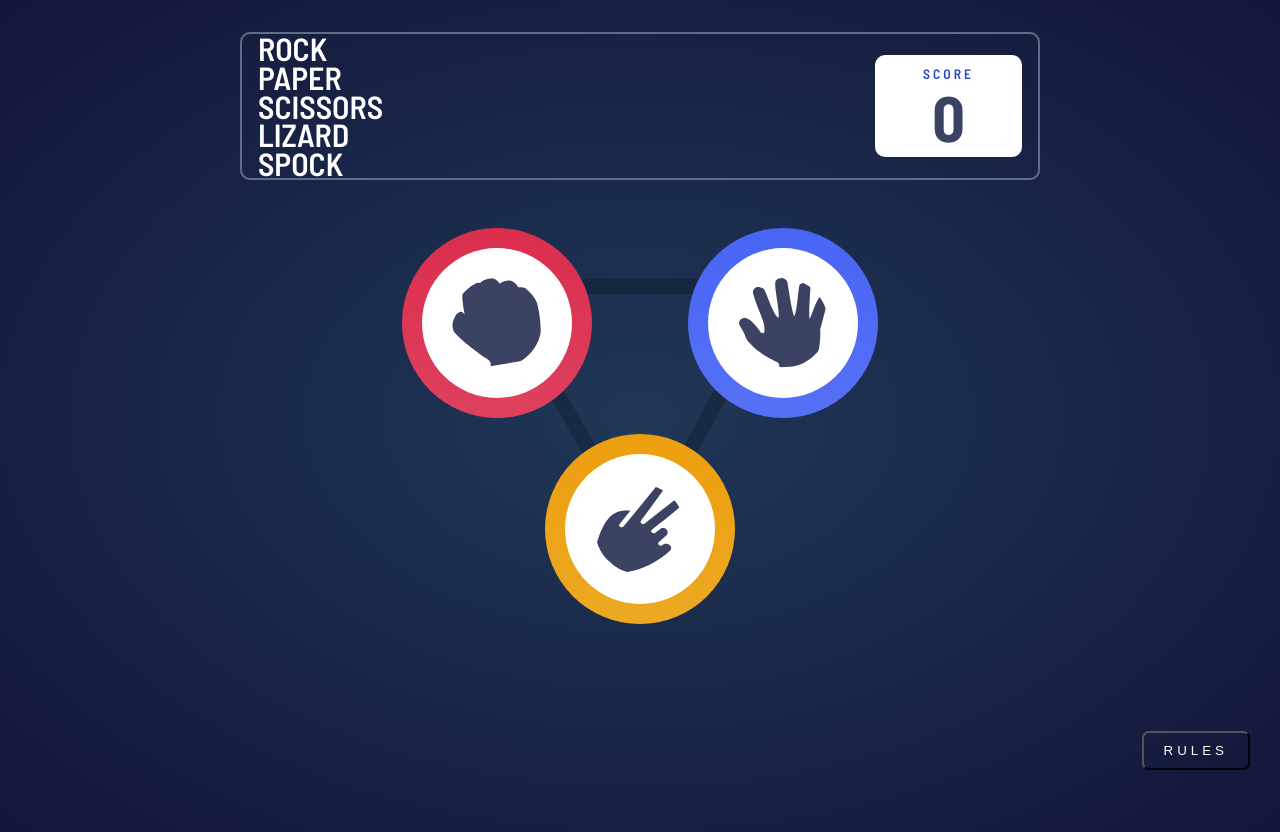
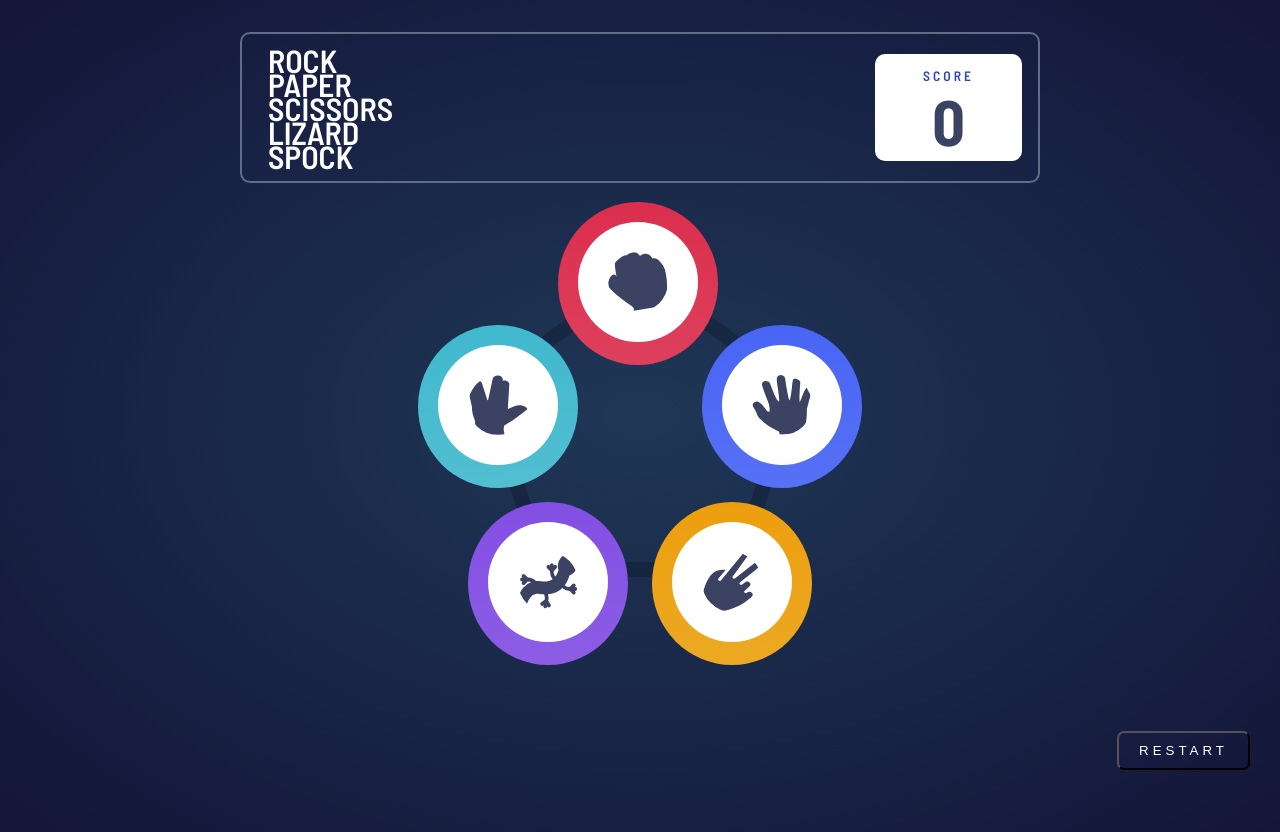
Before and after one commit to se4astien/rpsls-game-js, a plain HTML site: page index.html in a window 1280 px wide. Drawn offline with Linux system fonts and the light colour scheme.

Commit message:
add lizard and spock to the game

```diff
--- a/css/modal.css
+++ b/css/modal.css
@@ -41,6 +41,12 @@
   font-size: 3rem;
 }
 
+.modal-content span {
+  display: flex;
+  justify-content: center;
+  align-items: center;
+}
+
 .modal-content span img {
   width: 200px;
   height: 200px;
--- a/css/style.css
+++ b/css/style.css
@@ -25,11 +25,10 @@
 
 body {
   font-family: 'Barlow Semi Condensed', sans-serif;
-  line-height: 1.6;
   background-image: radial-gradient(var(--radial-gradient));
   background-repeat: no-repeat;
+  color: #fff;
   height: 100vh;
-  color: #fff;
 }
 
 .container {
@@ -42,7 +41,7 @@ body {
   border: 2px solid var(--header-outline);
   border-radius: 10px;
   margin: 2rem 0;
-  padding: 0 1rem;
+  padding: 0.5rem 1rem;
   display: flex;
   justify-content: space-between;
   align-items: center;
@@ -51,9 +50,10 @@ body {
 .header h1 {
   width: 10vw;
   text-align: left;
-  line-height: 0.9;
+  line-height: 0.75;
   text-transform: uppercase;
   font-weight: 600;
+  margin-left: 10px;
 }
 
 .header .score {
@@ -64,6 +64,7 @@ body {
   display: flex;
   flex-direction: column;
   align-items: center;
+  line-height: 2;
 }
 
 .header .score > span:first-child {
@@ -81,21 +82,21 @@ body {
 }
 
 .choices {
-  display: flex;
-  justify-content: center;
-  align-items: center;
-  flex-wrap: wrap;
-  background: url('../images/bg-triangle.svg') no-repeat center center;
+  height: 400px;
+  background: url('../images/bg-pentagon.svg') no-repeat center 50px;
+  position: relative;
+}
+
+.choices .choice {
+  display: inline-block;
+  position: absolute;
 }
 
 .choices .choice,
 .modal-content span {
   border-radius: 50%;
-  margin: 1rem 3rem 0;
+  margin: 0 3rem;
   padding: 20px;
-  display: flex;
-  justify-content: center;
-  align-items: center;
 }
 
 .choices .choice > img,
@@ -103,36 +104,46 @@ body {
   background-color: #fff;
   padding: 30px;
   border-radius: 50%;
-  width: 150px;
-  height: 150px;
+  width: 120px;
+  height: 120px;
 }
 
 .choices .choice.rock,
 .modal-content span.rock {
   background-image: linear-gradient(var(--rock-gradient));
+  top: -13px;
+  left: 270px;
 }
 
 .choices .choice.paper,
 .modal-content span.paper {
   background-image: linear-gradient(var(--paper-gradient));
+  top: 110px;
+  right: 130px;
 }
 
 .choices .choice.scissors,
 .modal-content span.scissors {
   background-image: linear-gradient(var(--scissors-gradient));
+  bottom: -50px;
+  right: 180px;
 }
 
 .choices .choice.lizard,
 .modal-content span.lizard {
   background-image: linear-gradient(var(--lizard-gradient));
+  bottom: -50px;
+  left: 180px;
 }
 
 .choices .choice.spock,
 .modal-content span.spock {
   background-image: linear-gradient(var(--spock-gradient));
+  top: 110px;
+  left: 130px;
 }
 
-.rules {
+.restart {
   position: absolute;
   bottom: 30px;
   right: 30px;
--- a/index.html
+++ b/index.html
@@ -31,15 +31,15 @@
               alt="scissors"
             />
           </span>
-          <!-- <span class="choice lizard">
-          <img id="lizard" src="./images/icon-lizard.svg" alt="lizard" />
-        </span>
-        <span class="choice spock">
-          <img id="spock" src="./images/icon-spock.svg" alt="spock" />
-        </span> -->
+          <span class="choice lizard">
+            <img id="lizard" src="./images/icon-lizard.svg" alt="lizard" />
+          </span>
+          <span class="choice spock">
+            <img id="spock" src="./images/icon-spock.svg" alt="spock" />
+          </span>
         </div>
-        <button class="rules">Rules</button>
       </div>
+      <button id="restart" class="restart">Restart</button>
     </div>
 
     <!-- Modal -->
--- a/js/main.js
+++ b/js/main.js
@@ -1,7 +1,7 @@
 const choices = document.querySelectorAll('.choice');
 const score = document.getElementById('score');
 const result = document.getElementById('result');
-
+const restart = document.getElementById('restart');
 const modal = document.querySelector('.modal');
 const content = document.getElementById('content');
 
@@ -38,22 +38,34 @@ function getWinner(p, c) {
   if (p === c) {
     return 'draw';
   } else if (p === 'rock') {
-    if (c === 'paper') {
+    if (c === 'scissors' || c === 'lizard') {
+      return 'player';
+    } else {
       return 'computer';
-    } else {
-      return 'player';
     }
   } else if (p === 'paper') {
-    if (c === 'scissors') {
+    if (c === 'rock' || c === 'spock') {
+      return 'player';
+    } else {
       return 'computer';
-    } else {
-      return 'player';
     }
   } else if (p === 'scissors') {
-    if (c === 'rock') {
+    if (c === 'paper' || c === 'lizard') {
+      return 'player';
+    } else {
       return 'computer';
+    }
+  } else if (p === 'lizard') {
+    if (c === 'paper' || c === 'spock') {
+      return 'player';
     } else {
+      return 'computer';
+    }
+  } else if (p === 'spock') {
+    if (c === 'rock' || c === 'scissors') {
       return 'player';
+    } else {
+      return 'computer';
     }
   }
 }
@@ -64,7 +76,7 @@ function showWinner(winner, playerChoice, computerChoice) {
     scoreboard.player++;
     result.innerHTML = `
     <div>
-        <h3>You picked</h3>
+        <p>You picked</p>
         <span class=${playerChoice}>
             <img src="../images/icon-${playerChoice}.svg" alt=${playerChoice} />
           </span>
@@ -139,5 +151,14 @@ function playAgain(e) {
   }
 }
 
+function restartGame(e) {
+  scoreboard.player = 0;
+  score.innerHTML = `
+    <span>Score</span>
+    <span>0</span>
+  `;
+}
+
 choices.forEach((choice) => choice.addEventListener('click', play));
 result.addEventListener('click', playAgain);
+restart.addEventListener('click', restartGame);
```
